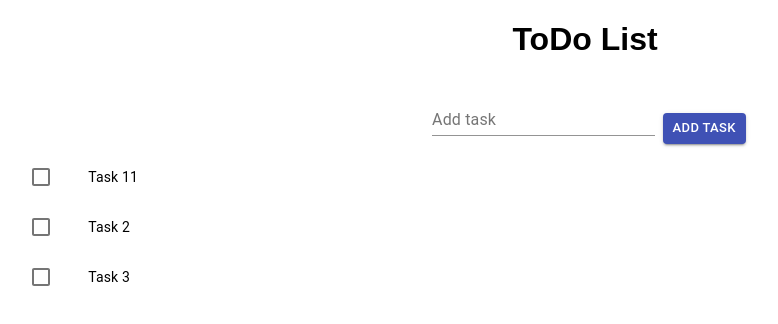
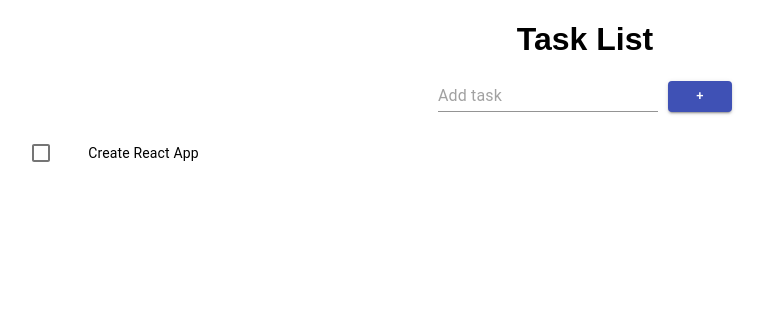
Before and after one commit to vkpro/ToDoList, a React (Create React App) app: page / in a window 1280 px wide. Shown: the top 324 px of the page, without its empty margins (55-833 px from the left). Built offline with nearby package versions, Linux system fonts and the light colour scheme.

Commit message:
Add tasks state

```diff
--- a/src/AddTask.tsx
+++ b/src/AddTask.tsx
@@ -1,44 +1,59 @@
-import React from "react";
+import React, { useState } from "react";
 import { createStyles, makeStyles, Theme } from "@material-ui/core/styles";
-import TextField from "@material-ui/core/TextField";
+import Input from "@material-ui/core/Input";
 import Button from "@material-ui/core/Button";
 
 const useStyles = makeStyles((theme: Theme) =>
   createStyles({
-    container: {
+    root: {
+      margin: theme.spacing(1),
       display: "flex",
       alignItems: "flex-end",
       justifyContent: "center"
-    },
-    root: {
-      "& > *": {
-        margin: theme.spacing(1),
-        width: "25ch"
-      }
     }
   })
 );
 
-export default function BasicTextFields() {
+const AddTask: React.FC<{ handleAddTask: any }> = ({ handleAddTask }) => {
   const classes = useStyles();
+  const [taskName, setTaskName] = useState("");
 
-  const handleAddTask = () => {
-    console.log("Added");
+  const handleTaskChange = (e: any) => {
+    setTaskName(e.target.value);
+  };
+
+  const handleSubmit = (e: any) => {
+    e.preventDefault();
+    handleAddTask(taskName);
+    setTaskName("");
   };
 
   return (
-    <div className={classes.container}>
-      <form className={classes.root} noValidate autoComplete="off">
-        <TextField id="standard-basic" label="Add task" />
+    <>
+      <form
+        className={classes.root}
+        noValidate
+        autoComplete="off"
+        onSubmit={handleSubmit}
+      >
+        <Input
+          placeholder="Add task"
+          inputProps={{ "aria-label": "description" }}
+          value={taskName}
+          onChange={handleTaskChange}
+        />
+        <Button
+          style={{ marginLeft: "10px" }}
+          type="submit"
+          variant="contained"
+          color="primary"
+          size={"small"}
+        >
+          +
+        </Button>
       </form>
-      <Button
-        variant="contained"
-        color="primary"
-        onClick={() => handleAddTask()}
-        size={"small"}
-      >
-        Add task
-      </Button>
-    </div>
+    </>
   );
-}
+};
+
+export default AddTask;
--- a/src/App.tsx
+++ b/src/App.tsx
@@ -6,16 +6,16 @@ import AddTask from "./AddTask";
 import "./styles.css";
 
 export default function App() {
-  const [tasks, setTasks] = React.useState<Array<string>>([
-    "Task 11",
-    "Task 2",
-    "Task 3"
-  ]);
+  const [tasks, setTasks] = React.useState<Array<string>>(["Create React App"]);
+
+  const addTask = (taskName: string) => {
+    setTasks([...tasks, taskName]);
+  };
 
   return (
     <div className="App">
-      <h1>ToDo List</h1>
-      <AddTask />
+      <h1>Task List</h1>
+      <AddTask handleAddTask={addTask} />
       <TasksList tasks={tasks} />
     </div>
   );
--- a/src/TasksList.tsx
+++ b/src/TasksList.tsx
@@ -26,7 +26,6 @@ const TasksList: React.FC<TasksListProps> = ({ tasks }) => {
   const [checked, setChecked] = React.useState<Array<string>>([]);
 
   const handleToggle = (value: string) => () => {
-    console.log(checked);
     const currentIndex = checked.indexOf(value as string);
     const newChecked = [...checked];
 
@@ -41,12 +40,12 @@ const TasksList: React.FC<TasksListProps> = ({ tasks }) => {
 
   return (
     <List className={classes.root}>
-      {tasks.map((value) => {
+      {tasks.map((value, index) => {
         const labelId = `checkbox-list-label-${value}`;
 
         return (
           <ListItem
-            key={value}
+            key={`${index}-${value}`}
             role={undefined}
             dense
             button
```
